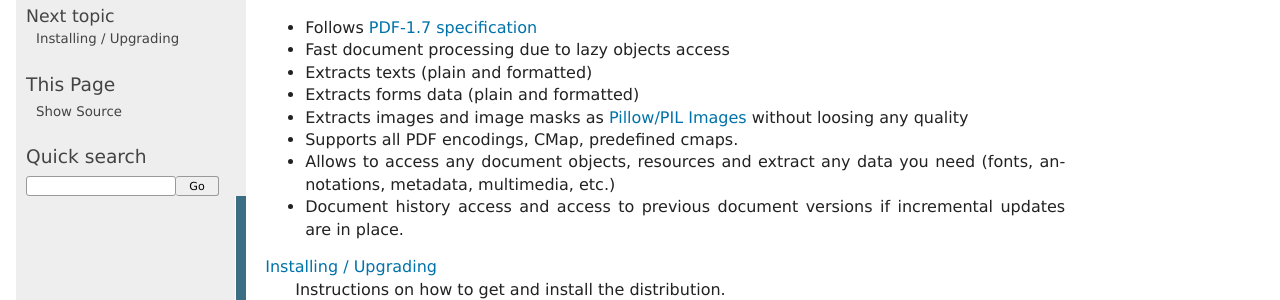
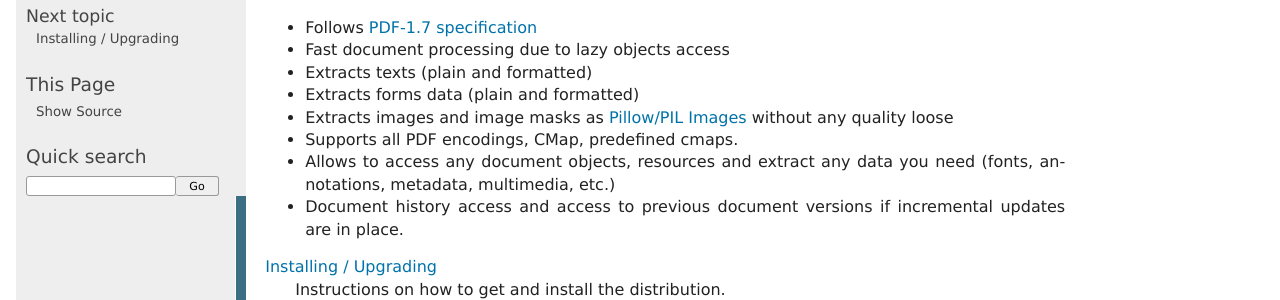
Before and after one commit to maxpmaxp/pdfreader, a Sphinx documentation site: the page built from doc/index.rst, in a window 1280 px wide and 900 px high. Shown: the part 309-609 px from the top of the window. Built offline with Sphinx 7.4.7, drawn with Linux system fonts in a browser that asks for light colours.

Commit message:
language updates

```diff
--- a/doc/index.rst
+++ b/doc/index.rst
@@ -16,7 +16,7 @@ Features:
 * Fast document processing due to lazy objects access
 * Extracts texts (plain and formatted)
 * Extracts forms data (plain and formatted)
-* Extracts images and image masks as `Pillow/PIL Images <https://pillow.readthedocs.io/en/stable/reference/Image.html>`_ without loosing any quality
+* Extracts images and image masks as `Pillow/PIL Images <https://pillow.readthedocs.io/en/stable/reference/Image.html>`_ without any quality loose
 * Supports all PDF encodings, CMap, predefined cmaps.
 * Allows to access any document objects, resources and extract any data you need (fonts, annotations, metadata, multimedia, etc.)
 * Document history access and access to previous document versions if incremental updates are in place.
```
